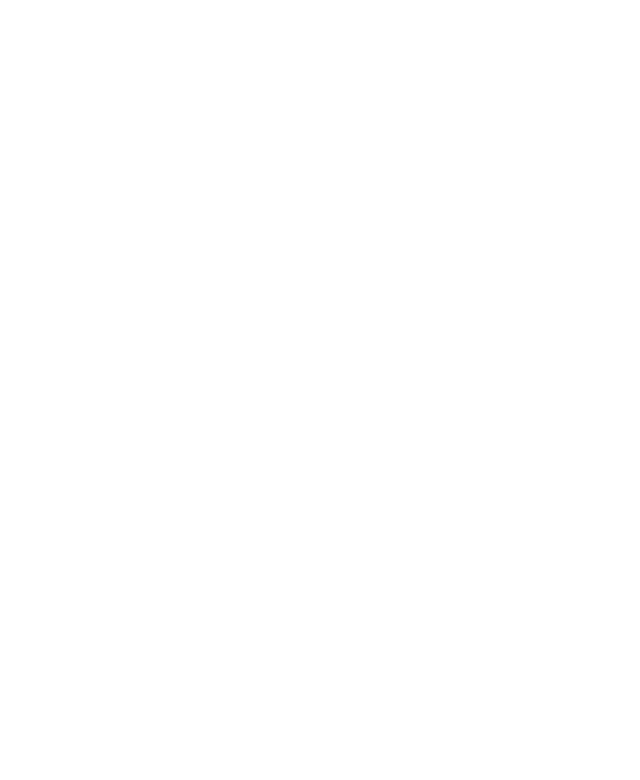
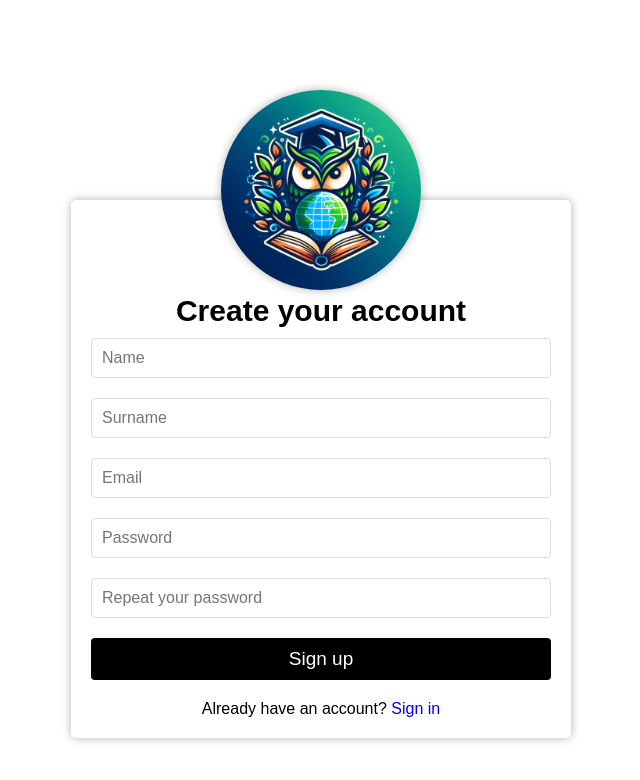
Before and after one commit to kostya096/karazin-study-frontend, a React (Vite) app: page /SignUp in a window 1280 px wide. Before the commit this address had no page. Shown: the top 780 px of the page, without its empty margins (319-959 px from the left). Built offline with nearby package versions, Linux system fonts and the light colour scheme.

Commit message:
Alpha 2
add sing up form

```diff
--- a/src/App.jsx
+++ b/src/App.jsx
@@ -1,11 +1,13 @@
 import {BrowserRouter, Routes, Route} from 'react-router-dom'
-import GeneralPage from "./pages/GeneralPage/GeneralPage.jsx";
+import GeneralPage from "./pages/GeneralPage/GeneralPage";
+import SignUp from "./pages/SignUp/SignUp";
 
 function App() {
   return (
       <BrowserRouter>
           <Routes>
               <Route path="/" element={<GeneralPage/>} />
+              <Route path="/SignUp" element={<SignUp/>} />
           </Routes>
       </BrowserRouter>
   )
--- a/src/pages/GeneralPage/GeneralPage.css
+++ b/src/pages/GeneralPage/GeneralPage.css
@@ -8,25 +8,26 @@
     display: flex;
     justify-content: center;
     align-items: center;
-    height: 100%;
-    margin: 100px auto;
+    margin: 200px auto;
 }
 
 .login-form {
-    width: 300px;
+    width: 500px;
     padding: 20px;
     box-shadow: 0 0 10px rgba(0, 0, 0, 0.3);
     border-radius: 5px;
     text-align: center;
 }
 
-input[type=email], input[type=password] {
+input[type=email], input[type=password], input[type=name], input[type=surname] {
     width: 100%;
+    height: 40px;
     padding: 10px;
     margin: 10px 0;
     border: 1px solid #ddd;
     border-radius: 4px;
     box-sizing: border-box;
+    font-size: 16px;
 }
 
 .login-button {
@@ -38,13 +39,7 @@
     width: 100%;
     box-sizing: border-box;
     margin-top: 10px;
-}
-
-.links a {
-    display: block;
-    margin-bottom: 5px;
-    color: #000;
-    text-decoration: none;
+    font-size: 19px;
 }
 
 .signup-link {
@@ -56,3 +51,8 @@
     color: #0000EE;
     text-decoration: none;
 }
+
+.title{
+    font-size: 30px;
+    font-weight: bold;
+}
--- a/src/pages/GeneralPage/GeneralPage.jsx
+++ b/src/pages/GeneralPage/GeneralPage.jsx
@@ -1,15 +1,19 @@
 import "./GeneralPage.css"
+import {NavLink} from "react-router-dom";
 
 const GeneralPage = () => {
     return (
         <div className="login-container">
             <form className="login-form">
-                <img src={'logo.jpg'} width="100" height="100"/>
+                <img src={'logo.jpg'} width="200" height="200" style={{borderRadius:'50%', marginTop:'-130px', boxShadow:'0 0 10px rgba(0, 0, 0, 0.3)'}}/>
+                <div className={'title'}>
+                    Welcome back
+                </div>
                 <input type="email" id="email" name="email" placeholder="Email" required/>
                 <input type="password" id="password" name="password" placeholder="Password" required/>
-                <button type="submit" className="login-button">Log in</button>
+                <button type="submit" className="login-button">Sign in</button>
                 <div className="signup-link">
-                    No account? <a href="#">Create one</a>
+                    No account? <NavLink to="/SignUp">Create one</NavLink>
                 </div>
             </form>
         </div>
--- /dev/null
+++ b/src/pages/SignUp/SignUp.jsx
@@ -0,0 +1,28 @@
+import {NavLink} from "react-router-dom";
+const SignUp = () => {
+    return (
+        <div>
+            <div className="login-container">
+                <form className="login-form">
+                    <img src={'logo.jpg'} width="200" height="200"
+                         style={{borderRadius: '50%', marginTop: '-130px', boxShadow: '0 0 10px rgba(0, 0, 0, 0.3)'}}/>
+                    <div className={'title'}>
+                        Create your account
+                    </div>
+                    <input type="name" id="name" name="name" placeholder="Name" required/>
+                    <input type="surname" id="surname" name="surname" placeholder="Surname" required/>
+                    <input type="email" id="email" name="email" placeholder="Email" required/>
+                    <input type="password" id="password" name="password" placeholder="Password" required/>
+                    <input type="password" id="repeatPassword" name="repeatPassword" placeholder="Repeat your password"
+                           required/>
+                    <button type="submit" className="login-button">Sign up</button>
+                    <div className="signup-link">
+                        Already have an account? <NavLink to="/">Sign in</NavLink>
+                    </div>
+                </form>
+            </div>
+        </div>
+    );
+};
+
+export default SignUp
```
Also changed, not shown: public/goBack.svg (added).
